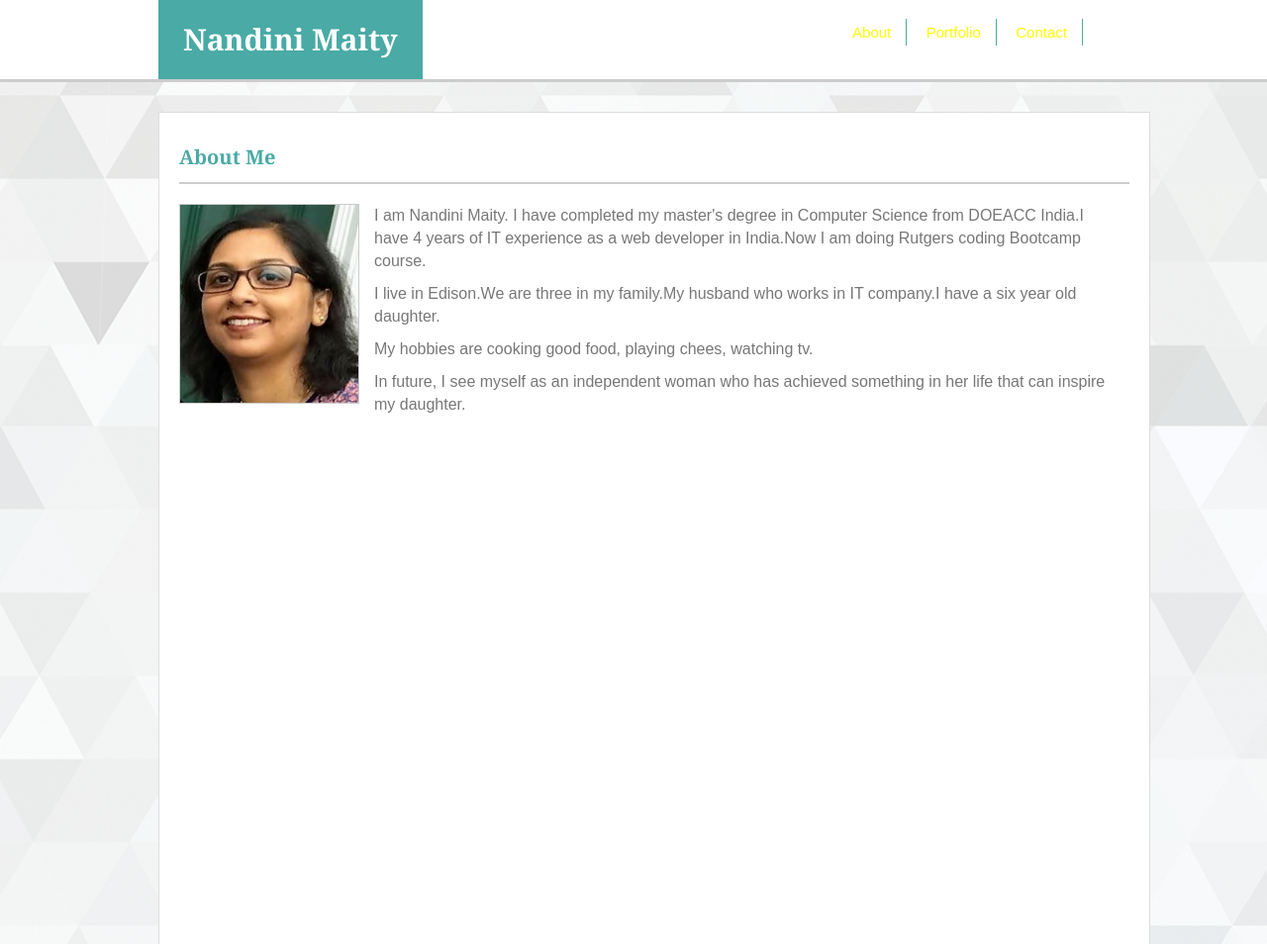
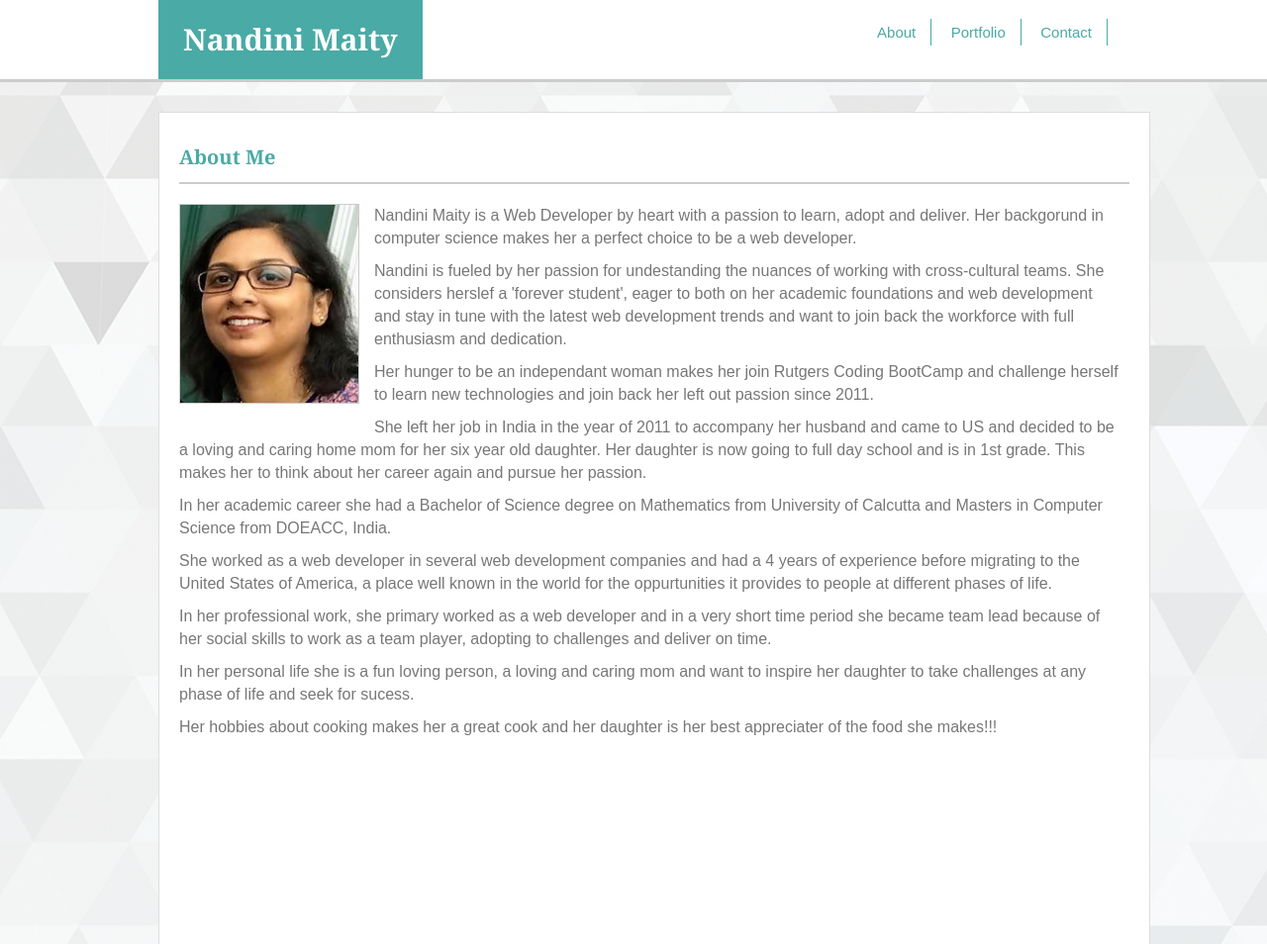
Before and after one commit to akashnandini/Basic-Portfolio, a plain HTML site: page index.html in a window 1280 px wide. Shown: the top 954 px of the page at 99% size. Drawn offline with Linux system fonts and the light colour scheme.

Commit message:
Basic Portfolio v5

```diff
--- a/assets/css/style.css
+++ b/assets/css/style.css
@@ -6,7 +6,6 @@ body{
     background: url("../images/background_abstract.png") repeat ;
     overflow: auto;
     font-family: 'Arial', 'Helvetica Neue', Helvetica, sans-serif;
-
     color:#777777;
     align-content: center;
 
@@ -16,10 +15,6 @@ h1,h2,h3,h4,h5,h6{
     font-family: 'Georgia', 'Times', 'Times New Roman', 'serif';
     color: #4aaaa5;
     font-weight: bold;
-
-
-
-
 }
 
 header{
@@ -34,8 +29,8 @@ header h1{
     padding: 25px;
     color:#ffffff;
     display: inline-block;
+}
 
-}
 .header-div{
     width: 960px;
     margin: 0 auto;
@@ -60,7 +55,7 @@ section h2{
 
 nav{
     float:right;
-    width: 300px;
+    width: 250px;
     margin-top: 25px;
     text-align: center;
 }
@@ -76,11 +71,10 @@ nav a{
     border-right: 1px solid #4aaaa5;
     text-decoration: none;
     text-align: right;
-
 }
 
 a:link {
-    color: yellow;
+    color: #4aaaa5;
 }
 
 a:visited {
@@ -111,9 +105,8 @@ form label{
     font-size: 16px;
     display: block;
     margin-top: 20px;
+}
 
-
-}
 form input,textarea{
     width: 99%;
     display: block;
@@ -121,8 +114,8 @@ form input,textarea{
     font-size: 18px;
     border:1px solid #ccc;
     padding: 4px;
+}
 
-}
 textarea{
     height: 200px;
 }
@@ -131,10 +124,8 @@ form button{
     background: #4aaaa5;
     color: #ffffff;
     padding: 10px 20px;
-
     font-size: 18px;
-
-}
+ }
 
 button:hover {
     background-color: #4CAF50;
--- a/index.html
+++ b/index.html
@@ -24,10 +24,16 @@
                 <section>
                     <h2>About Me</h2>
                     <img src="assets/images/IMG_0763.JPG" class="image" alt="Nandini" height="200px" width="180px">
-                    <p>I am Nandini Maity. I have completed my master's degree in Computer Science from DOEACC India.I have 4 years of IT experience as a web developer in India.Now I am doing Rutgers coding Bootcamp course.</p>
-                    <p>I live in Edison.We are three in my family.My husband who works in IT company.I have a six year old daughter.</p>
-                    <p>My hobbies are cooking good food, playing chees, watching tv.</p>
-                    <p>In future, I see myself as an independent woman who has achieved something in her life that can inspire my daughter.</p>
+                    <p>Nandini Maity is a Web Developer by heart with a passion to learn, adopt and deliver.
+                        Her backgorund in computer science makes her a perfect choice to be a web developer.</p>
+                    <p>Nandini is fueled by her passion for undestanding the nuances of working with cross-cultural teams. She considers herslef a 'forever student', eager to both on her academic foundations and web development and stay in tune with the latest web development trends and want to join back the workforce with full enthusiasm and dedication.</p>
+                    <p>Her hunger to be an independant woman makes her join Rutgers Coding BootCamp and challenge herself to learn new technologies and join back her left out passion since 2011.</p>
+                    <p>She left her job in India in the year of 2011 to accompany her husband and came to US and decided to be a loving and caring home mom for her six year old daughter. Her daughter is now going to full day school and is in 1st grade. This makes her to think about her career again and pursue her passion.</p>
+                    <p>In her academic career she had a Bachelor of Science degree on Mathematics from University of Calcutta and Masters in Computer Science from DOEACC, India.</p>
+                    <p>She worked as a web developer in several web development companies and had a 4 years of experience before migrating to the United States of America, a place well known in the world for the oppurtunities it provides to people at different phases of life.</p>
+                    <p>In her professional work, she primary worked as a web developer and in a very short time period she became team lead because of her social skills to work as a team player, adopting to challenges and deliver on time.</p>
+                    <p>In her personal life she is a fun loving person, a loving and caring mom and want to inspire her daughter to take challenges at any phase of life and seek for sucess.</p>
+                    <p>Her hobbies about cooking makes her a great cook and her daughter is her best appreciater of the food she makes!!!</p>
                </section>
             </div>
 
```
